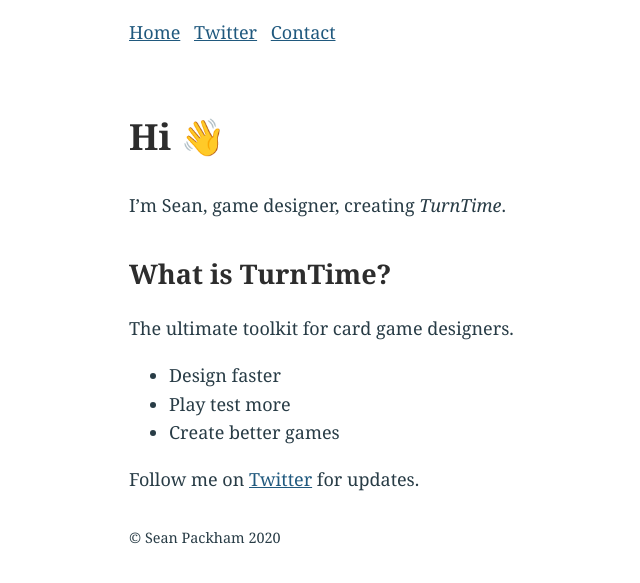
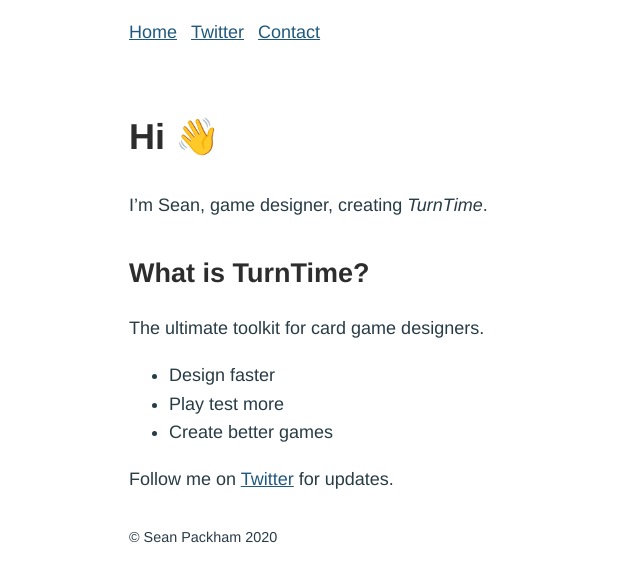
Before and after one commit to SeanPackham/seanpackham.github.io, a Jekyll site: the page built from index.md, in a window 1280 px wide. Shown: the top 583 px of the page, without its empty margins (186-826 px from the left). Built offline with Jekyll 4.4.1, drawn with Linux system fonts in a browser that asks for light colours; our own code applies the rules of GitHub Pages for plain Markdown files.

Commit message:
Fixed font, dropped variables

```diff
--- a/_config.yml
+++ b/_config.yml
@@ -1,5 +1,5 @@
 url: https://seanpackham.com
-version: 2
+version: 3
 
 permalink: pretty
 
--- a/_includes/flow.html
+++ b/_includes/flow.html
@@ -1,6 +1,6 @@
 
 {% unless include.child %}
-  <div class="flow">
+<div class="flow">
 {% endunless %}
 
 <ul>
--- a/_sass/default.scss
+++ b/_sass/default.scss
@@ -8,7 +8,7 @@
 }
 
 body {
-  font-family: Georgia, Helvetica, Arial, sans-serif;
+  font-family: Helvetica, Arial, sans-serif;
   font-size: 18px;
   line-height: 1.6;
   color: #283c46;
--- a/_sass/flow.scss
+++ b/_sass/flow.scss
@@ -8,15 +8,7 @@
 }
 
 div.flow {
-  $font-size: 75%;
-
-  $border-color: rgb(150, 150, 150);
-
-  $node-background: rgb(255, 255, 255);
-  $node-done-background: rgb(217, 248, 213);
-  $node-hover-background: rgb(219, 237, 241);
-
-  font-size: $font-size;
+  font-size: 75%;
   padding: 1em 0 0 1em;
   margin: 3em 0 1em;
   overflow-x: scroll;
@@ -33,7 +25,7 @@
   li {
     padding-left: 1em;
     margin-left: -1em;
-    border-left: 1px solid $border-color;
+    border-left: 1px solid rgb(150, 150, 150);
   }
 
   li:last-of-type {
@@ -41,14 +33,14 @@
   }
 
   .content:hover, .content:hover + ul .content {
-    background-color: $node-hover-background;
+    background-color: rgb(219, 237, 241);
   }
 
   .edge {
     float: left;
     width: 2em;
     margin-left: -1em;
-    border-top: 1px solid $border-color;
+    border-top: 1px solid rgb(150, 150, 150);
   }
 
   .content {
@@ -57,14 +49,14 @@
     padding: 0.25em 0.5em;
     margin: -1em 0 2em 0;
     border-radius: 0.5em;
-    border: 1px solid $border-color;
-    background-color: $node-background;
+    border: 1px solid rgb(150, 150, 150);
+    background-color: rgb(255, 255, 255);
     transition-duration: 0.5s;
     z-index: 1;
   }
 
   .done, .content:hover + ul .done {
-    background-color: $node-done-background;
+    background-color: rgb(217, 248, 213);
   }
 
   .title {
```
